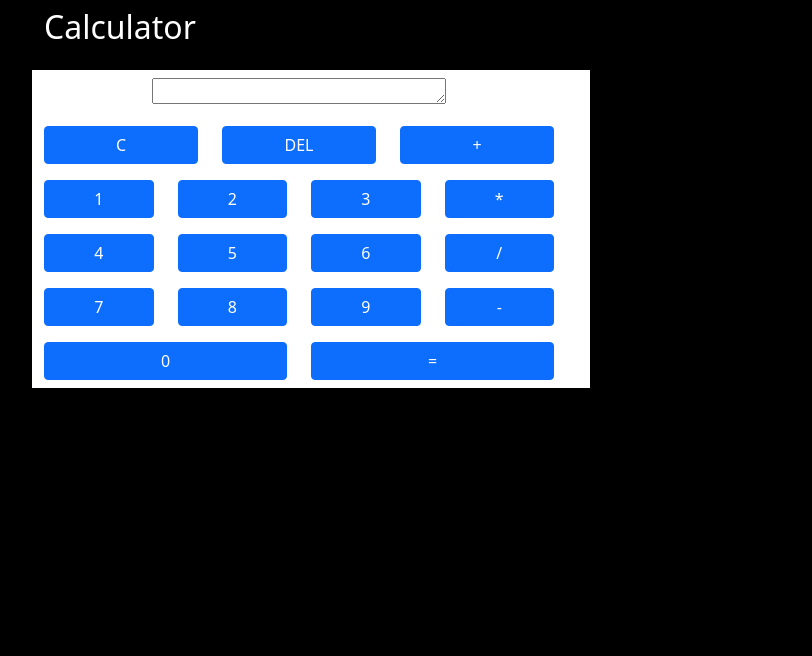
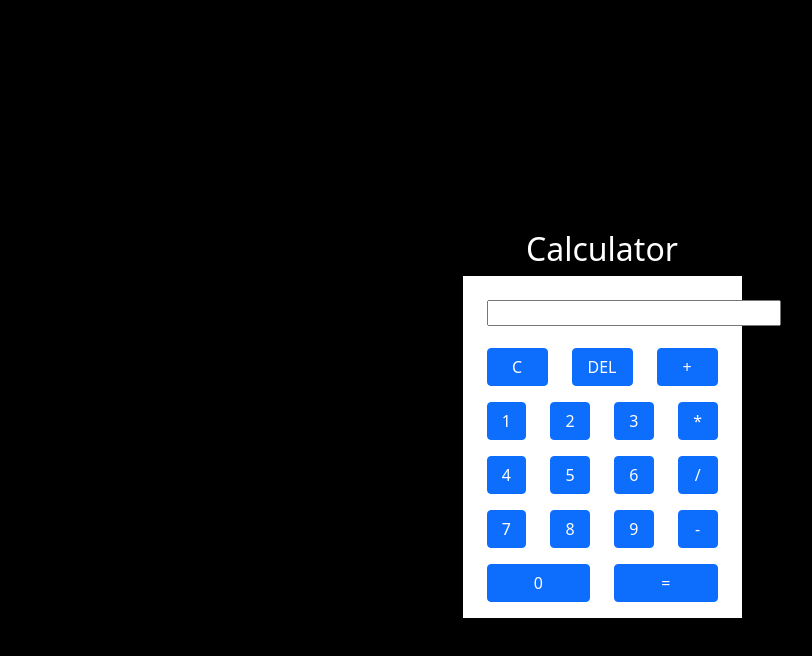
Before and after one commit to Reagan701/Calculator, a plain HTML site: page index.html in a window 1280 px wide. Shown: the whole page, without its empty margins (38-850 px from the left). Drawn offline with nearby package versions, Linux system fonts and the light colour scheme.

Commit message:
Styling changes

```diff
--- a/index.html
+++ b/index.html
@@ -9,17 +9,15 @@
     <title>Calculator</title>
 </head>
 <body>
-    <div class="container mt-2">
+    <div class="container d-flex justify-content-center vh-100 flex-column align-items-center mt-4">
         <h2>Calculator</h2>
-    </div>
-    <div class="container mt-4">
-        <div id="CalcContainer" class="row w-50 text-center">
-            <div class="row my-2">
+        <div id="CalcContainer" class="row w-25 text-center">
+            <div class="mx-auto row mb-2 mt-4">
                 <div class="col-12">
-                    <textarea id="result"cols="30" rows="1" readonly></textarea>
+                    <textarea style="resize:none" id="result"cols="30" rows="1" readonly></textarea>
                 </div>
             </div>
-            <div class="row my-2">
+            <div class="mx-auto row my-2">
                 <div class="col-4">
                     <button onclick="removeAll()" type="button" class="btn btn-primary w-100">C
                     </button>
@@ -31,7 +29,7 @@
                     <button onclick="currentOp('+')" type="button" class="btn btn-primary w-100">+</button>
                 </div>
             </div>
-            <div class="row my-2">
+            <div class="mx-auto row my-2">
                 <div class="col-3">
                     <button onclick="addChar(1)" type="button" class="btn btn-primary w-100">1
                     </button>
@@ -46,7 +44,7 @@
                     <button type="button" onclick="currentOp('*')" class="btn btn-primary w-100">*</button>
                 </div>
             </div>
-            <div class="row my-2">
+            <div class="mx-auto row my-2">
                 <div class="col-3">
                     <button type="button" onclick="addChar(4)" class="btn btn-primary w-100">4
                     </button>
@@ -61,7 +59,7 @@
                     <button type="button" onclick="currentOp('/')" class="btn btn-primary w-100">/</button>
                 </div>
             </div>
-            <div class="row my-2">
+            <div class="mx-auto row my-2">
                 <div class="col-3">
                     <button type="button" onclick="addChar(7)" class="btn btn-primary w-100">7
                     </button>
@@ -76,7 +74,7 @@
                     <button type="button" onclick="currentOp('-')" class="btn btn-primary w-100">-</button>
                 </div>
             </div>
-            <div class="row my-2">
+            <div class="mx-auto row my-2 mb-3">
                 <div class="col-6">
                     <button type="button" onclick="addChar(0)" class="btn btn-primary w-100">0</button>
                 </div>
```
